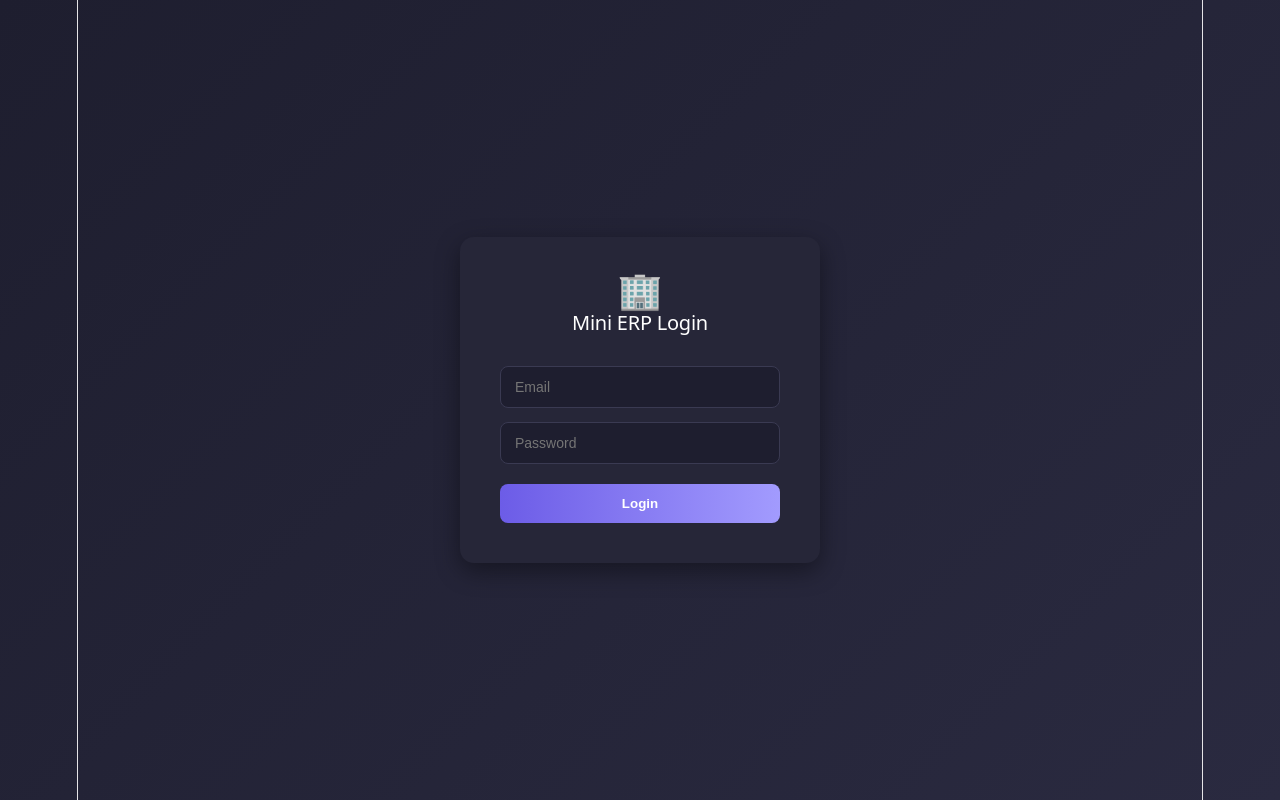
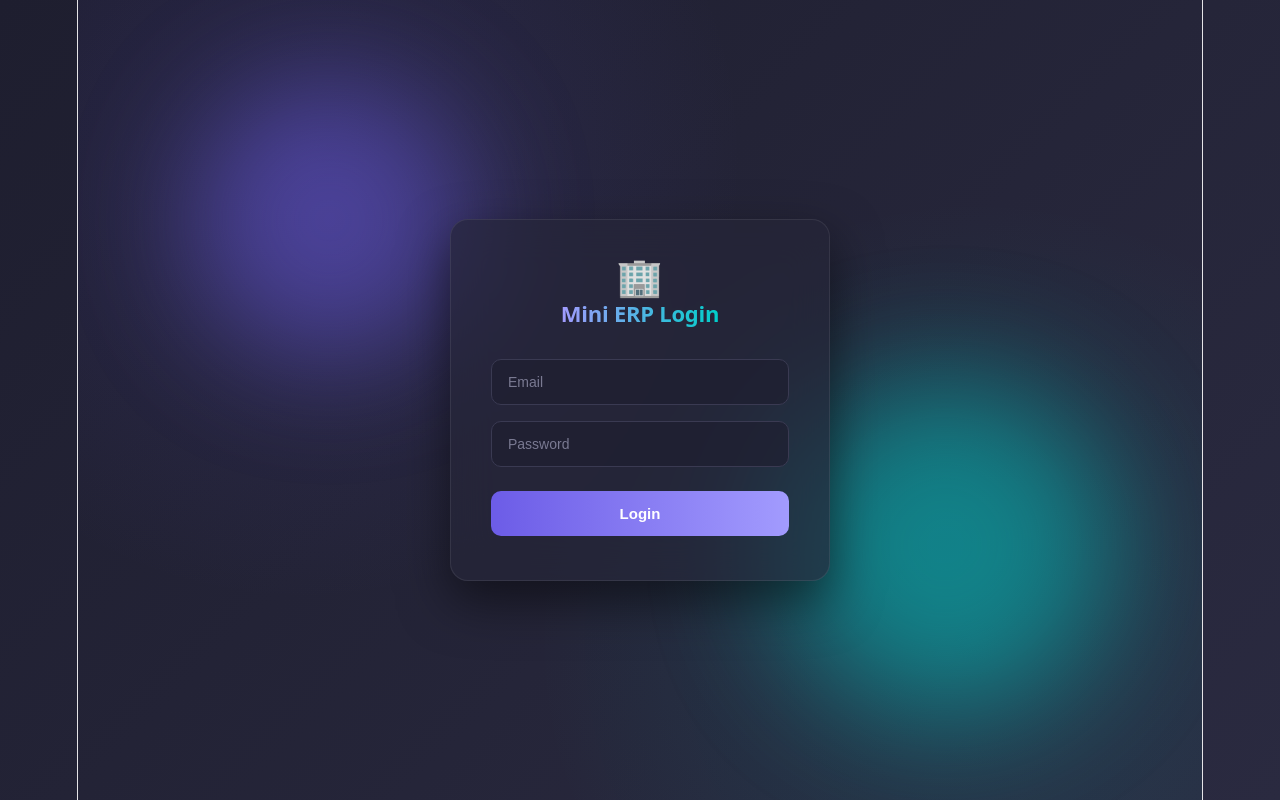
Before and after one commit to JanithD440/ERP-System, a React app in the folder frontend/: page /reports in a window 1280 px wide. Built offline with nearby package versions, Linux system fonts and the light colour scheme; the HTML template or start-up script is replaced by a standard one.

Commit message:
Redesign sidebar with sectioned navigation, hover effects and improved login page styling

```diff
--- a/frontend/src/App.css
+++ b/frontend/src/App.css
@@ -4,52 +4,98 @@
 }
 
 .sidebar {
-  width: 240px;
-  background: #1a1a2e;
-  padding: 24px 16px;
+  width: 250px;
+  background: linear-gradient(180deg, #16161f 0%, #1a1a2e 100%);
+  padding: 22px 14px;
   flex-shrink: 0;
-  border-right: 1px solid #2a2a40;
+  border-right: 1px solid rgba(255, 255, 255, 0.05);
+  display: flex;
+  flex-direction: column;
+  box-shadow: 4px 0 20px rgba(0, 0, 0, 0.3);
 }
 
 .sidebar-logo {
   display: flex;
   align-items: center;
   gap: 10px;
-  margin-bottom: 32px;
-  padding: 0 8px;
+  margin-bottom: 8px;
+  padding: 8px 10px 20px 10px;
+  border-bottom: 1px solid rgba(255, 255, 255, 0.06);
+}
+
+.sidebar-logo span {
+  background: linear-gradient(135deg, #6c5ce7, #00cec9);
+  padding: 8px;
+  border-radius: 10px;
+  display: inline-flex;
+  box-shadow: 0 4px 12px rgba(108, 92, 231, 0.4);
 }
 
 .sidebar-logo h2 {
-  font-size: 18px;
-  font-weight: 600;
+  font-size: 17px;
+  font-weight: 700;
   color: #fff;
+  letter-spacing: 0.3px;
 }
 
 .sidebar-nav {
   display: flex;
   flex-direction: column;
-  gap: 6px;
+  gap: 3px;
+  margin-top: 14px;
+  flex: 1;
+  overflow-y: auto;
+}
+
+.nav-section-label {
+  font-size: 10.5px;
+  font-weight: 700;
+  text-transform: uppercase;
+  letter-spacing: 1px;
+  color: #55506e;
+  margin: 16px 10px 6px 10px;
+}
+
+.nav-section-label:first-child {
+  margin-top: 4px;
 }
 
 .nav-link {
-  display: block;
-  padding: 12px 14px;
-  border-radius: 8px;
+  display: flex;
+  align-items: center;
+  gap: 10px;
+  padding: 10px 12px;
+  border-radius: 10px;
   color: #a0a0b8;
   text-decoration: none;
-  font-size: 15px;
+  font-size: 13.5px;
   font-weight: 500;
   transition: all 0.2s ease;
+  position: relative;
+}
+
+.nav-icon {
+  font-size: 15px;
+  width: 22px;
+  text-align: center;
+  flex-shrink: 0;
 }
 
 .nav-link:hover {
-  background: #262638;
+  background: rgba(108, 92, 231, 0.1);
   color: #fff;
+  transform: translateX(3px);
 }
 
 .nav-link.active {
-  background: linear-gradient(90deg, #6c5ce7, #a29bfe);
+  background: linear-gradient(90deg, rgba(108, 92, 231, 0.25), rgba(162, 155, 254, 0.08));
   color: #fff;
+  font-weight: 600;
+  box-shadow: inset 3px 0 0 #a29bfe;
+}
+
+.nav-link.active .nav-icon {
+  filter: drop-shadow(0 0 6px rgba(162, 155, 254, 0.6));
 }
 
 .main-content {
@@ -218,62 +264,166 @@ tbody td {
 
 
 
+
+
 .login-container {
   display: flex;
   align-items: center;
   justify-content: center;
   min-height: 100vh;
   width: 100%;
+  background: radial-gradient(circle at 20% 20%, rgba(108, 92, 231, 0.15), transparent 40%),
+              radial-gradient(circle at 80% 80%, rgba(0, 206, 201, 0.12), transparent 40%),
+              linear-gradient(135deg, #1e1e2f, #2a2a40);
+  position: relative;
+  overflow: hidden;
+}
+
+.login-container::before,
+.login-container::after {
+  content: '';
+  position: absolute;
+  border-radius: 50%;
+  filter: blur(60px);
+  opacity: 0.5;
+  animation: floatBlob 8s ease-in-out infinite;
+}
+
+.login-container::before {
+  width: 280px;
+  height: 280px;
+  background: #6c5ce7;
+  top: 10%;
+  left: 10%;
+}
+
+.login-container::after {
+  width: 320px;
+  height: 320px;
+  background: #00cec9;
+  bottom: 10%;
+  right: 10%;
+  animation-delay: 2s;
+}
+
+@keyframes floatBlob {
+  0%, 100% { transform: translate(0, 0) scale(1); }
+  50% { transform: translate(30px, -30px) scale(1.1); }
 }
 
 .login-box {
-  background: #262638;
-  padding: 40px;
-  border-radius: 14px;
+  background: rgba(38, 38, 56, 0.65);
+  backdrop-filter: blur(20px);
+  -webkit-backdrop-filter: blur(20px);
+  border: 1px solid rgba(255, 255, 255, 0.08);
+  padding: 44px 40px;
+  border-radius: 18px;
   width: 100%;
-  max-width: 360px;
-  box-shadow: 0 8px 24px rgba(0, 0, 0, 0.4);
+  max-width: 380px;
+  box-shadow: 0 20px 50px rgba(0, 0, 0, 0.5);
   display: flex;
   flex-direction: column;
-  gap: 14px;
+  gap: 16px;
+  position: relative;
+  z-index: 1;
+  animation: fadeSlideUp 0.6s ease;
+}
+
+@keyframes fadeSlideUp {
+  from { opacity: 0; transform: translateY(20px); }
+  to { opacity: 1; transform: translateY(0); }
 }
 
 .login-header {
   display: flex;
   flex-direction: column;
   align-items: center;
-  gap: 8px;
-  margin-bottom: 10px;
+  gap: 10px;
+  margin-bottom: 8px;
+}
+
+.login-header span {
+  display: inline-block;
+  animation: pulseIcon 2.5s ease-in-out infinite;
+}
+
+@keyframes pulseIcon {
+  0%, 100% { transform: scale(1); }
+  50% { transform: scale(1.12); }
 }
 
 .login-header h2 {
-  font-size: 20px;
-  color: #fff;
+  font-size: 22px;
+  font-weight: 700;
+  background: linear-gradient(90deg, #a29bfe, #00cec9);
+  -webkit-background-clip: text;
+  -webkit-text-fill-color: transparent;
+  background-clip: text;
 }
 
 .login-box input {
-  padding: 12px 14px;
-  border-radius: 8px;
+  padding: 14px 16px;
+  border-radius: 10px;
   border: 1px solid #3a3a52;
-  background: #1e1e2f;
+  background: rgba(30, 30, 47, 0.7);
   color: #e0e0e0;
   font-size: 14px;
+  transition: all 0.25s ease;
+}
+
+.login-box input::placeholder {
+  color: #7a7a92;
+}
+
+.login-box input:hover {
+  border-color: #55508a;
 }
 
 .login-box input:focus {
   outline: none;
   border-color: #6c5ce7;
+  background: rgba(30, 30, 47, 0.95);
+  box-shadow: 0 0 0 4px rgba(108, 92, 231, 0.15);
+  transform: translateY(-1px);
 }
 
 .login-box button {
-  padding: 12px;
+  padding: 14px;
   border: none;
-  border-radius: 8px;
+  border-radius: 10px;
   background: linear-gradient(90deg, #6c5ce7, #a29bfe);
   color: #fff;
-  font-weight: 600;
+  font-weight: 700;
+  font-size: 15px;
   cursor: pointer;
-  margin-top: 6px;
+  margin-top: 8px;
+  position: relative;
+  overflow: hidden;
+  transition: transform 0.2s ease, box-shadow 0.2s ease;
+}
+
+.login-box button::before {
+  content: '';
+  position: absolute;
+  top: 0;
+  left: -100%;
+  width: 100%;
+  height: 100%;
+  background: linear-gradient(90deg, transparent, rgba(255, 255, 255, 0.25), transparent);
+  transition: left 0.5s ease;
+}
+
+.login-box button:hover:not(:disabled) {
+  transform: translateY(-2px);
+  box-shadow: 0 10px 25px rgba(108, 92, 231, 0.4);
+}
+
+.login-box button:hover:not(:disabled)::before {
+  left: 100%;
+}
+
+.login-box button:active:not(:disabled) {
+  transform: translateY(0);
 }
 
 .login-box button:disabled {
@@ -288,31 +438,51 @@ tbody td {
   border-radius: 8px;
   font-size: 13px;
   text-align: center;
+  animation: shake 0.4s ease;
+}
+
+@keyframes shake {
+  0%, 100% { transform: translateX(0); }
+  25% { transform: translateX(-6px); }
+  75% { transform: translateX(6px); }
+}
+
+
+
+
+
+
+.user-info {
+  padding: 12px 12px;
+  color: #a0a0b8;
+  font-size: 12px;
+  border-top: 1px solid rgba(255, 255, 255, 0.06);
+  margin-top: 10px;
+  background: rgba(255, 255, 255, 0.02);
+  border-radius: 10px;
+  margin-bottom: 8px;
+}
+
+.user-info strong {
+  color: #fff;
 }
 
 .logout-btn {
-  margin-top: auto;
-  padding: 12px 14px;
-  border: none;
-  border-radius: 8px;
-  background: #3a3a52;
-  color: #e0e0e0;
+  padding: 11px 14px;
+  border: 1px solid rgba(255, 255, 255, 0.08);
+  border-radius: 10px;
+  background: rgba(255, 255, 255, 0.03);
+  color: #a0a0b8;
   cursor: pointer;
-  font-size: 14px;
-  font-weight: 500;
+  font-size: 13px;
+  font-weight: 600;
+  transition: all 0.2s ease;
 }
 
 .logout-btn:hover {
   background: #d63031;
   color: #fff;
-}
-
-.user-info {
-  padding: 12px 8px;
-  color: #a0a0b8;
-  font-size: 13px;
-  border-top: 1px solid #2a2a40;
-  margin-top: 12px;
+  border-color: #d63031;
 }
 
 
--- a/frontend/src/App.jsx
+++ b/frontend/src/App.jsx
@@ -51,39 +51,46 @@ function App() {
           <aside className="sidebar">
             <div className="sidebar-logo">
               <span style={{ fontSize: '26px' }}>🏢</span>
-              <h2>Mini ERP</h2>
+              <h2>ERP System</h2>
             </div>
             <nav className="sidebar-nav">
-            <NavLink to="/pos" className="nav-link">
-                🛒 POS
+              <p className="nav-section-label">Overview</p>
+              <NavLink to="/pos" className="nav-link">
+                <span className="nav-icon">🛒</span> POS
               </NavLink>
               <NavLink to="/dashboard" className="nav-link">
-                📊 Dashboard
+                <span className="nav-icon">📊</span> Dashboard
               </NavLink>
               <NavLink to="/reports" className="nav-link">
-                📈 Reports
+                <span className="nav-icon">📈</span> Reports
               </NavLink>
+
+              <p className="nav-section-label">Inventory</p>
               <NavLink to="/" end className="nav-link">
-                📦 Products
+                <span className="nav-icon">📦</span> Products
               </NavLink>
               <NavLink to="/categories" className="nav-link">
-                🏷️ Categories
+                <span className="nav-icon">🏷️</span> Categories
               </NavLink>
               <NavLink to="/sales" className="nav-link">
-                💰 Sales
+                <span className="nav-icon">💰</span> Sales
               </NavLink>
+
+              <p className="nav-section-label">Human Resources</p>
               <NavLink to="/employees" className="nav-link">
-                👥 Employees
+                <span className="nav-icon">👥</span> Employees
               </NavLink>
               <NavLink to="/payroll" className="nav-link">
-                💼 Payroll
+                <span className="nav-icon">💼</span> Payroll
               </NavLink>
+
+              <p className="nav-section-label">Supply Chain</p>
               <NavLink to="/suppliers" className="nav-link">
-              🚚 Suppliers
-            </NavLink>
-            <NavLink to="/purchase-orders" className="nav-link">
-              🛒 Purchase Orders
-            </NavLink>
+                <span className="nav-icon">🚚</span> Suppliers
+              </NavLink>
+              <NavLink to="/purchase-orders" className="nav-link">
+                <span className="nav-icon">🛒</span> Purchase Orders
+              </NavLink>
             </nav>
 
             <div className="user-info">
```
